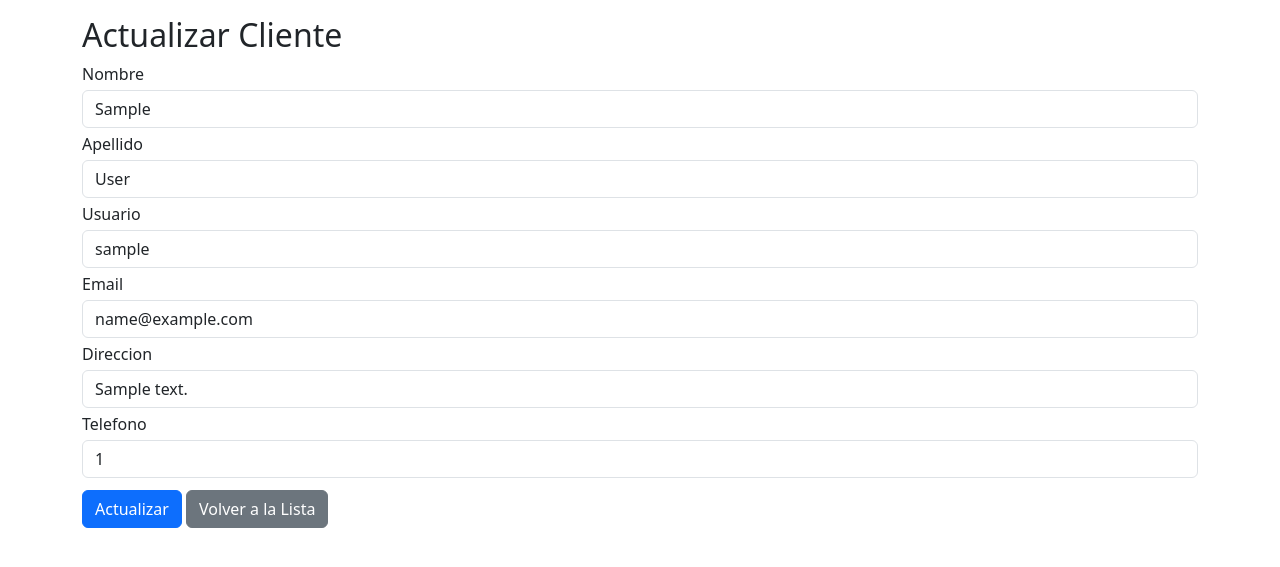
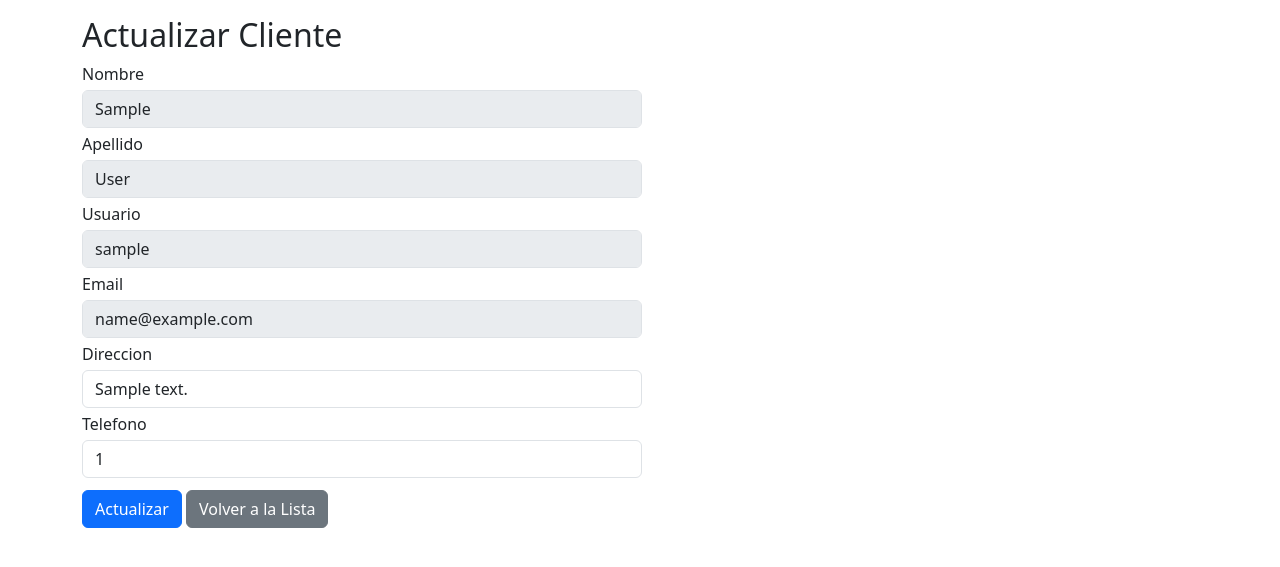
Before and after one commit to ferrchazarreta/sistema_gestion, a Django app: page /usuarios/cliente/update/1 in a window 1280 px wide. Shown: the part 64-631 px from the top of the page. Run offline with Django 5.2, Linux system fonts and the light colour scheme; a user stored in the database is signed in; tables that the repository leaves empty hold one stand-in row (values such as "Sample post").

Commit message:
fix menores

```diff
--- a/home/templates/home/index.html
+++ b/home/templates/home/index.html
@@ -11,8 +11,7 @@
             <h1 class="display-5 fw-bold text-body-emphasis lh-1 mb-3">COMPRA TU VEHICULO FAVORITO AQUI</h1>
             <p class="lead">Lorem ipsum dolor sit amet, consectetur adipisicing elit. Aperiam fuga quibusdam delectus sint vel esse ex qui modi natus, voluptatum voluptatibus nisi aut recusandae facere eius, molestiae, libero optio laboriosam?.</p>
             <div class="d-grid gap-2 d-md-flex justify-content-md-start">
-                <button type="button" class="btn btn-warning btn-lg px-4 me-md-2">Informacion</button>
-
+                <a class="btn btn-warning btn-lg px-4 me-md-2" href="{% url 'vehiculo_list' %}">Informacion</a>
             </div>
         </div>
     </div>
--- a/usuario/templates/cliente/update.html
+++ b/usuario/templates/cliente/update.html
@@ -6,17 +6,17 @@
         {% csrf_token %}
         <div class="form-group">
             <label>Nombre</label>
-            <input type="text" name="name" class="form-control my-1" value="{{ cliente.user.first_name }}" required>
+            <input type="text" name="first_name" class="form-control my-1" value="{{ cliente.user.first_name }}" style="max-width: 35rem;" disabled>
             <label>Apellido</label>
-            <input type="text" name="name" class="form-control my-1" value="{{ cliente.user.last_name }}" required>
+            <input type="text" name="last_name" class="form-control my-1" value="{{ cliente.user.last_name }}" style="max-width: 35rem;" disabled>
             <label>Usuario</label>
-            <input type="text" name="name" class="form-control my-1" value="{{ cliente.user.username }}" required>
+            <input type="text" name="username" class="form-control my-1" value="{{ cliente.user.username }}" style="max-width: 35rem;" disabled>
             <label>Email</label>
-            <input type="text" name="name" class="form-control my-1" value="{{ cliente.user.email }}" required>
+            <input type="text" name="email" class="form-control my-1" value="{{ cliente.user.email }}" style="max-width: 35rem;" disabled>
             <label>Direccion</label>
-            <input type="text" name="name" class="form-control my-1" value="{{ cliente.address }}" required>
+            <input type="text" id="address" name="address" class="form-control my-1" value="{{ cliente.address }}" style="max-width: 35rem;" required>
             <label>Telefono</label>
-            <input type="text" name="name" class="form-control my-1" value="{{ cliente.phone }}" required>
+            <input type="text" id="phone" name="phone" class="form-control my-1" value="{{ cliente.phone }}" style="max-width: 35rem;" required>
         </div>
         <button type="submit" class="btn btn-primary mt-2">Actualizar</button>
         <a class="btn btn-secondary mt-2" href="{% url 'cliente_list' %}">Volver a la Lista</a>
```
